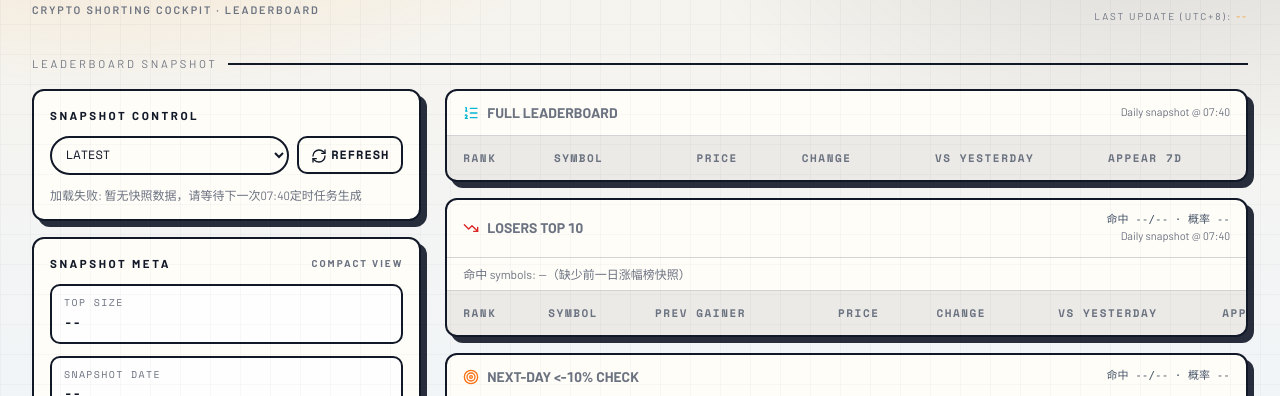
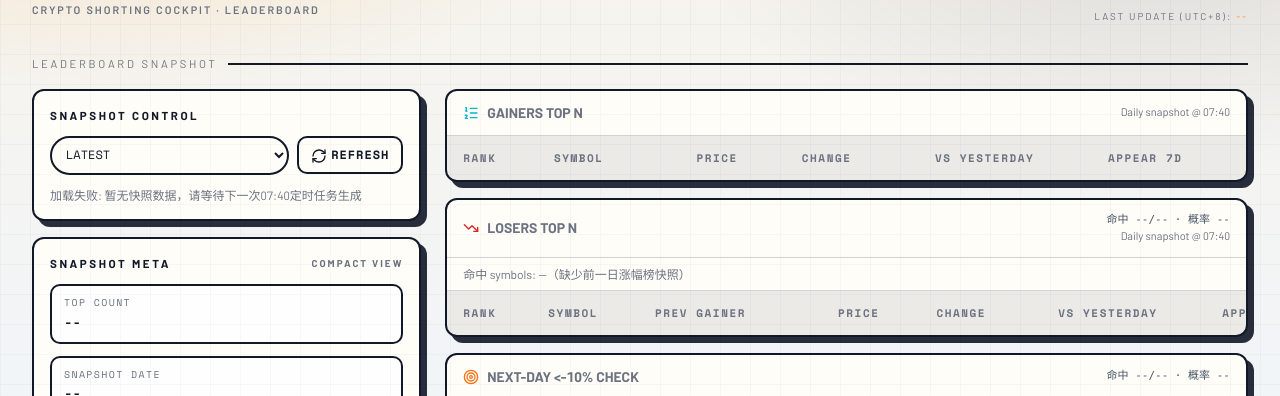
Before and after one commit to miracle-zs/crypto_dashboard, a FastAPI app: page /leaderboard in a window 1280 px wide. Shown: the part 126-522 px from the top of the page. Run offline with FastAPI, Linux system fonts and the light colour scheme; data that the repository does not hold is empty; some libraries are stand-ins or nearby versions.

Commit message:
chore: clarify leaderboard naming and labels

```diff
--- a/app/main.py
+++ b/app/main.py
@@ -305,6 +305,10 @@ async def get_leaderboard_snapshot(
 
     snapshot["rows"] = enriched_rows
     snapshot["losers_rows"] = enriched_losers_rows
+    # 语义更清晰的别名字段（兼容保留旧字段）
+    snapshot["gainers_top_rows"] = enriched_rows
+    snapshot["gainers_top_count"] = len(enriched_rows)
+    snapshot["losers_top_count"] = len(enriched_losers_rows)
     metric_payload = await loop.run_in_executor(
         None, db.get_leaderboard_daily_metrics, str(snapshot.get("snapshot_date"))
     )
--- a/templates/leaderboard.html
+++ b/templates/leaderboard.html
@@ -581,7 +581,7 @@
             </div>
             <div class="grid grid-cols-1 sm:grid-cols-3 lg:grid-cols-1 gap-3">
                 <div class="snapshot-stat">
-                    <div class="stat-label">Top Size</div>
+                    <div class="stat-label">Top Count</div>
                     <div id="metric-top" class="stat-value">--</div>
                 </div>
                 <div class="snapshot-stat">
@@ -600,7 +600,8 @@
         <div class="glass-panel overflow-hidden panel-reveal">
             <div class="px-4 py-3 border-b border-slate-800/20 flex justify-between items-center">
                 <h3 class="text-sm font-bold text-slate-500 flex items-center">
-                    <i data-lucide="list-ordered" class="mr-2 w-4 h-4 text-cyan-500"></i> FULL LEADERBOARD
+                    <i data-lucide="list-ordered" class="mr-2 w-4 h-4 text-cyan-500"></i>
+                    <span id="gainers-title">GAINERS TOP N</span>
                 </h3>
                 <span class="text-[11px] text-slate-500">Daily snapshot @ 07:40</span>
             </div>
@@ -628,7 +629,8 @@
         <div class="glass-panel overflow-hidden panel-reveal">
             <div class="px-4 py-3 border-b border-slate-800/20 flex justify-between items-center">
                 <h3 class="text-sm font-bold text-slate-500 flex items-center">
-                    <i data-lucide="trending-down" class="mr-2 w-4 h-4 text-red-500"></i> LOSERS TOP 10
+                    <i data-lucide="trending-down" class="mr-2 w-4 h-4 text-red-500"></i>
+                    <span id="losers-title">LOSERS TOP N</span>
                 </h3>
                 <div class="text-right">
                     <div id="losers-hit-summary" class="text-[11px] font-mono text-slate-600">命中 --/-- · 概率 --</div>
@@ -770,6 +772,8 @@
     const metricTop = document.getElementById('metric-top');
     const metricDate = document.getElementById('metric-date');
     const metricTime = document.getElementById('metric-time');
+    const gainersTitle = document.getElementById('gainers-title');
+    const losersTitle = document.getElementById('losers-title');
     const tableBody = document.getElementById('leaderboard-body');
     const cards = document.getElementById('leaderboard-cards');
     const losersTableBody = document.getElementById('losers-body');
@@ -1191,6 +1195,8 @@
                 metricTop.textContent = '--';
                 metricDate.textContent = '--';
                 metricTime.textContent = '--';
+                if (gainersTitle) gainersTitle.textContent = 'GAINERS TOP N';
+                if (losersTitle) losersTitle.textContent = 'LOSERS TOP N';
                 tableBody.innerHTML = '';
                 cards.innerHTML = '';
                 losersTableBody.innerHTML = '';
@@ -1205,6 +1211,10 @@
             metricTop.textContent = data.top;
             metricDate.textContent = data.snapshot_date;
             metricTime.textContent = (data.snapshot_time || '').split(' ').slice(1).join(' ') || '--';
+            const gainersTopCount = Number(data.gainers_top_count ?? data.top ?? 0);
+            const losersTopCount = Number(data.losers_top_count ?? (data.losers_rows || []).length ?? 0);
+            if (gainersTitle) gainersTitle.textContent = `GAINERS TOP ${gainersTopCount || 'N'}`;
+            if (losersTitle) losersTitle.textContent = `LOSERS TOP ${losersTopCount || 'N'}`;
             statusText.textContent = `快照日期: ${data.snapshot_date} · 计算区间: ${data.window_start_utc} UTC 至快照时刻`;
             lastUpdated.textContent = data.snapshot_time;
 
```
